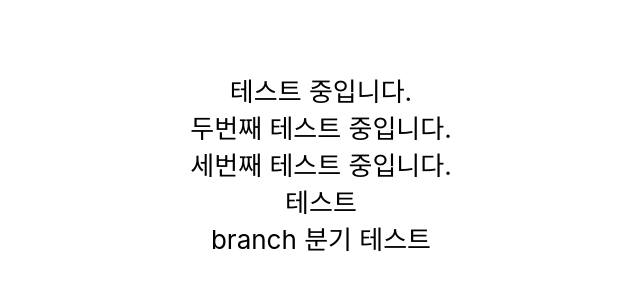
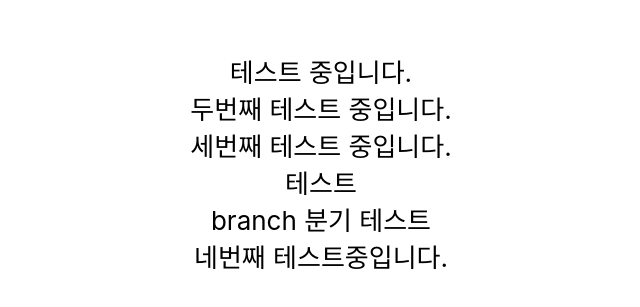
Before and after one commit to hansangho51/JoMyeong, a React (Create React App) app: page / in a window 1280 px wide. Shown: the part 237-544 px from the top of the page, without its empty margins (319-959 px from the left). Built offline with nearby package versions, Linux system fonts and the light colour scheme.

Commit message:
네번째 테스트

```diff
--- a/src/App.js
+++ b/src/App.js
@@ -12,6 +12,8 @@ function App() {
         테스트
         <br/>
         branch 분기 테스트
+        <br/>
+        네번째 테스트중입니다.
       </header>
     </div>
   );
```
